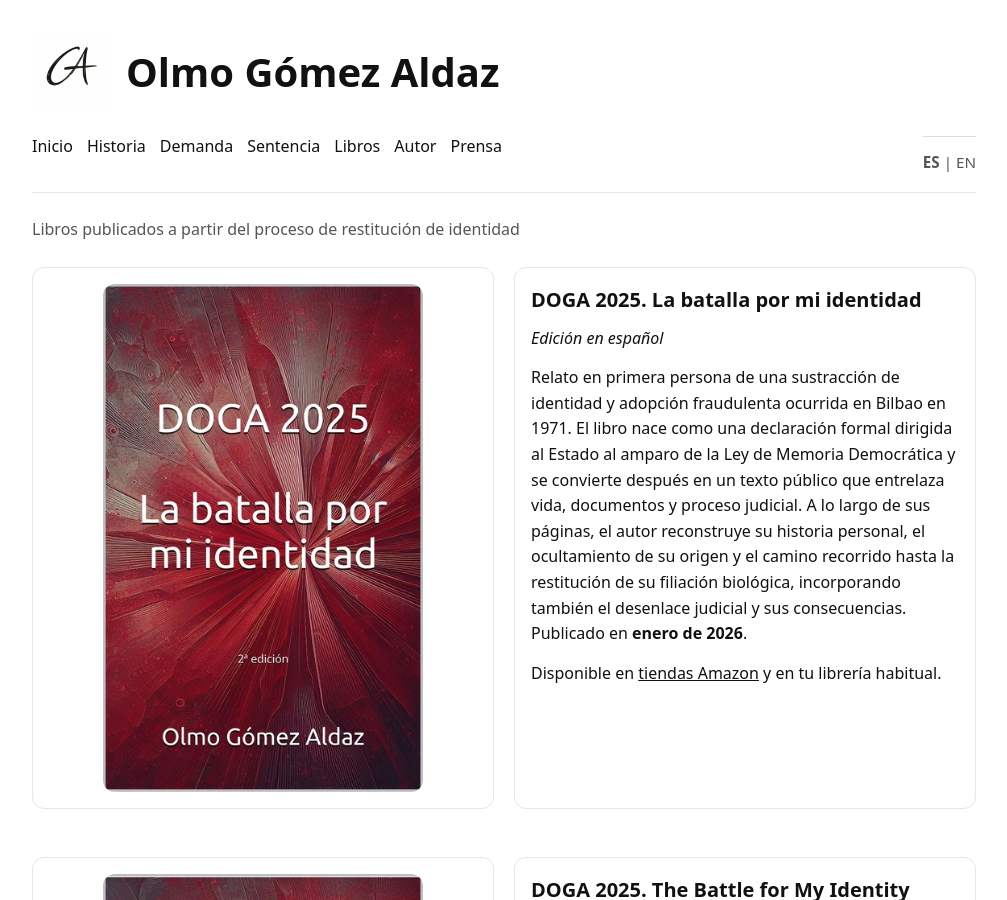
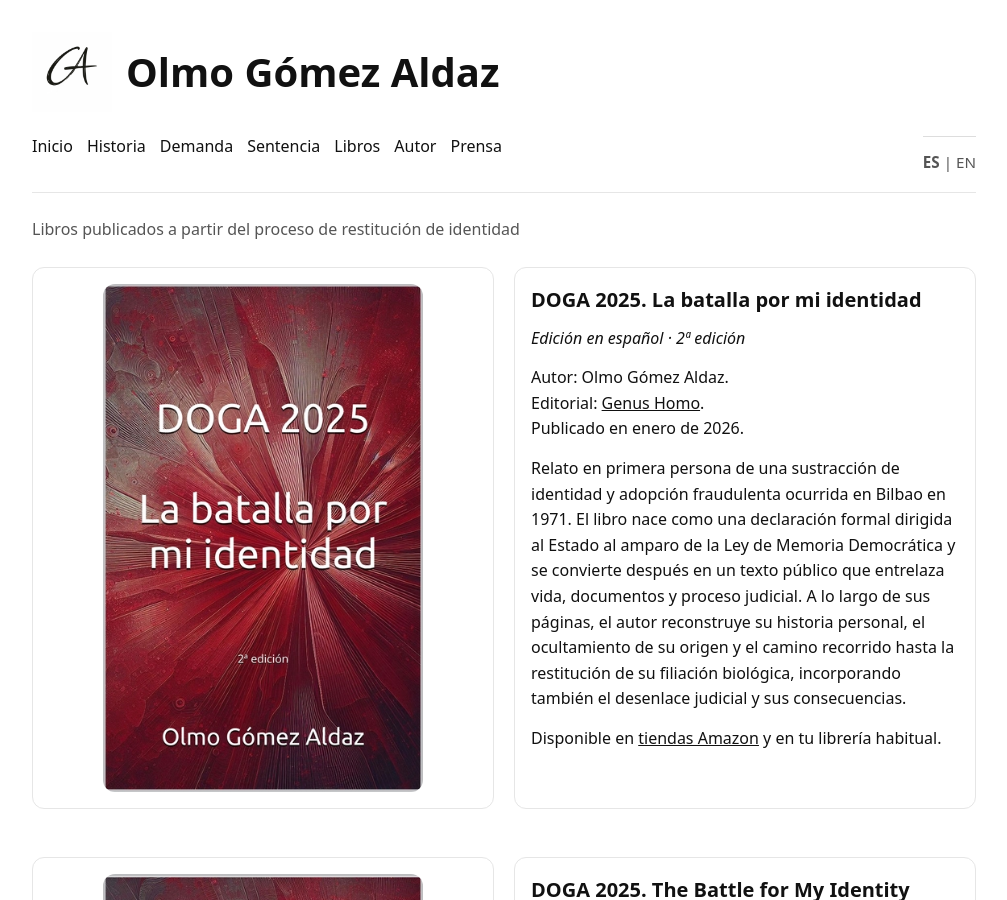
Before and after one commit to olmogaldaz/olmogaldaz.github.io, a Jekyll site: the page built from es/libros/index.html, in a window 1280 px wide and 900 px high. Shown: the whole window, without its empty margins (136-1143 px from the left). Built offline with Jekyll 4.4.1, drawn with Linux system fonts in a browser that asks for light colours.

Commit message:
Update index.html

```diff
--- a/es/libros/index.html
+++ b/es/libros/index.html
@@ -28,11 +28,26 @@ description: Libros publicados a partir del proceso de restitución de identidad
 
         <div class="card">
           <h2>DOGA 2025. La batalla por mi identidad</h2>
-          <p><em>Edición en español</em></p>
+          <p><em>Edición en español · 2ª edición</em></p>
 
-          <p>Relato en primera persona de una sustracción de identidad y adopción fraudulenta ocurrida en Bilbao en 1971. El libro nace como una declaración formal dirigida al Estado al amparo de la Ley de Memoria Democrática y se convierte después en un texto público que entrelaza vida, documentos y proceso judicial. A lo largo de sus páginas, el autor reconstruye su historia personal, el ocultamiento de su origen y el camino recorrido hasta la restitución de su filiación biológica, incorporando también el desenlace judicial y sus consecuencias. Publicado en <strong>enero de 2026</strong>.</p>
+          <p>
+            Autor: Olmo Gómez Aldaz.<br>
+            Editorial: <a href="/es/genus-homo/">Genus Homo</a>.<br>
+            Publicado en enero de 2026.
+          </p>
 
-          <p>Disponible en <a href="https://amzn.eu/d/09EAQCvS" target="_blank" rel="noopener noreferrer">tiendas Amazon</a> y en tu librería habitual.</p>
+          <p>
+            Relato en primera persona de una sustracción de identidad y adopción fraudulenta ocurrida en Bilbao en 1971.
+            El libro nace como una declaración formal dirigida al Estado al amparo de la Ley de Memoria Democrática y se
+            convierte después en un texto público que entrelaza vida, documentos y proceso judicial. A lo largo de sus
+            páginas, el autor reconstruye su historia personal, el ocultamiento de su origen y el camino recorrido hasta
+            la restitución de su filiación biológica, incorporando también el desenlace judicial y sus consecuencias.
+          </p>
+
+          <p>
+            Disponible en <a href="https://amzn.eu/d/09EAQCvS" target="_blank" rel="noopener noreferrer">tiendas Amazon</a>
+            y en tu librería habitual.
+          </p>
         </div>
 
       </div>
```
